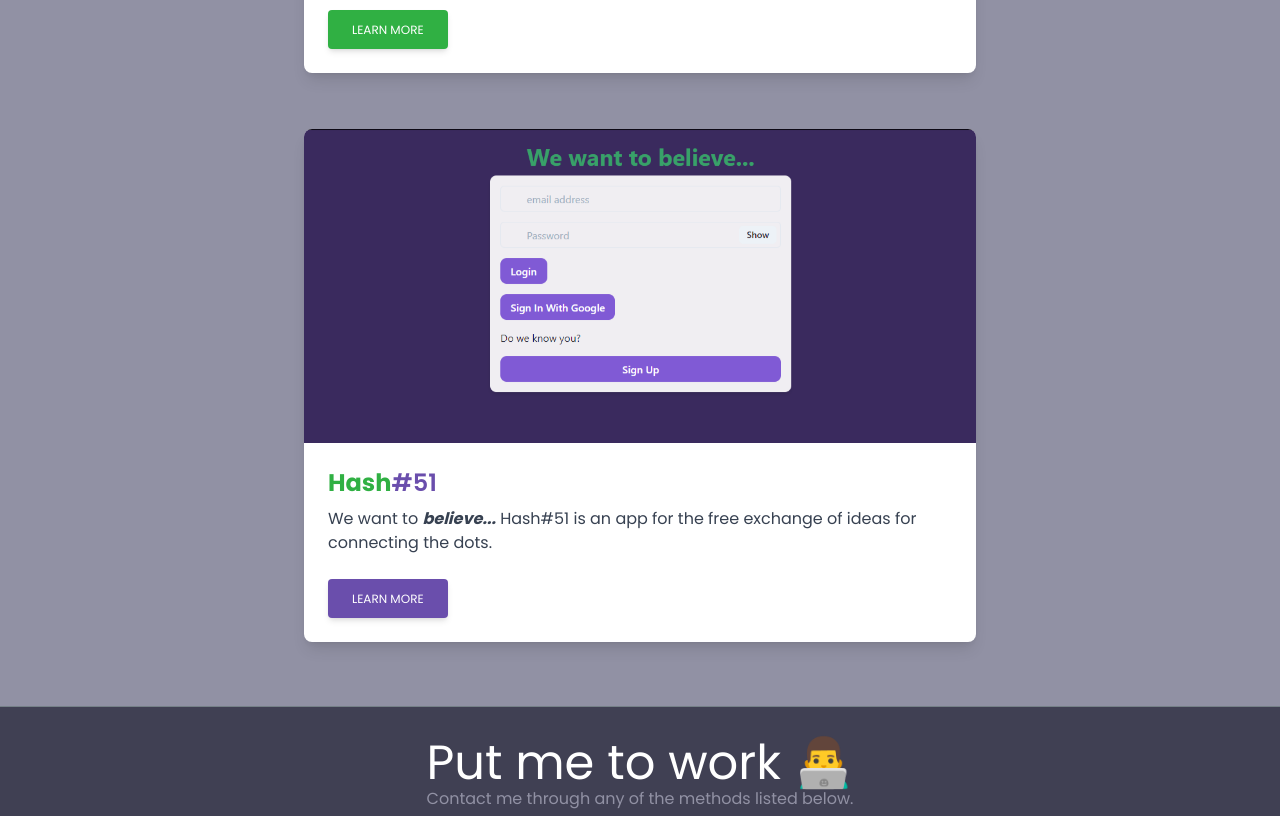
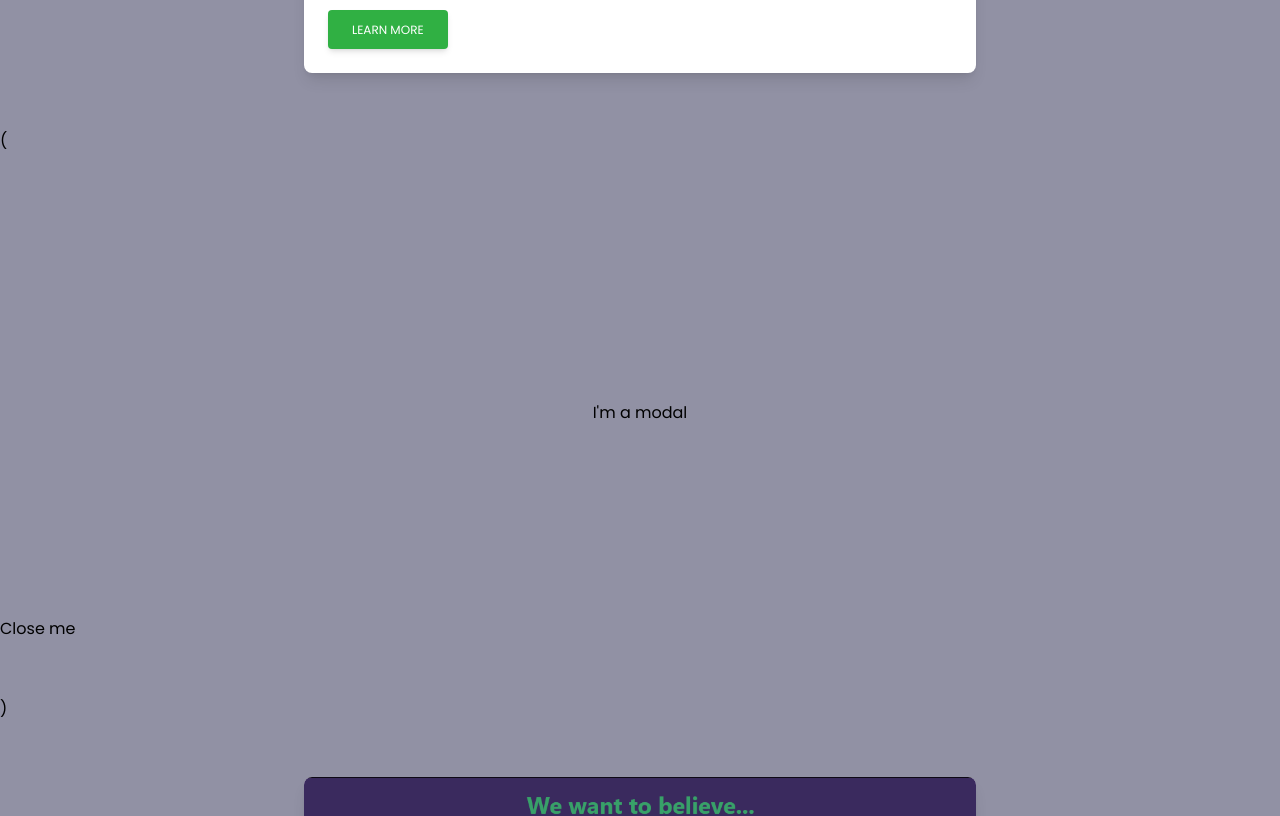
Before and after one commit to calebbbbs/portfolio, a React (Create React App) app in the folder frontend/: page / in a window 1280 px wide. Shown: the part 1440-2256 px from the top of the page. Built offline with nearby package versions, Linux system fonts and the light colour scheme.

Commit message:
modal on screen now to get it to close

```diff
--- a/frontend/src/components/Portfolio.jsx
+++ b/frontend/src/components/Portfolio.jsx
@@ -1,31 +1,42 @@
-import screenshot from '../assets/Screenshot (2).png'
-import screenshot2 from '../assets/Screenshot (3).png'
+import { useState } from "react";
+import screenshot from "../assets/Screenshot (2).png";
+import screenshot2 from "../assets/Screenshot (3).png";
+import Wavepool from "../modals/Wavepool.jsx";
 
 function Portfolio() {
+  const [modal, setModal] = useState(false);
+  const Toggle = () => {
+    if(modal === true){
+      setModal(false);
+    } else{
+      setModal(true);
+    }
+  };
+
   return (
     <>
-      <div className='bg-secondary box flex justify-between items-center w-auto dark:bg-[#171717] pt-3'>
-        <section className='w-full'>
-          <h1 className='dark:text-[#9a30cf] text-input text-center text-5xl underline-offset-4'>
+      <div className="bg-secondary box flex justify-between items-center w-auto dark:bg-[#171717] pt-3">
+        <section className="w-full">
+          <h1 className="dark:text-[#9a30cf] text-input text-center text-5xl underline-offset-4">
             Portfolio
           </h1>
-          <hr className='border-black dark:border-[#9a30cf]' />
+          <hr className="border-black dark:border-[#9a30cf]" />
 
-          <div className='flex flex-col justify-center py-16 gap-14'>
-            <div className='flex justify-center'>
-              <div className='rounded-lg shadow-lg bg-white dark:bg-[#758087] max-w-2xl'>
+          <div className="flex flex-col justify-center py-16 gap-14">
+            <div className="flex justify-center">
+              <div className="rounded-lg shadow-lg bg-white dark:bg-[#758087] max-w-2xl">
                 <a
-                  href='https://github.com/Wave-Pool/wavepool'
+                  href="https://github.com/Wave-Pool/wavepool"
                   onClick={() => {}}
                 >
-                  <img className='rounded-t-lg' src={screenshot} alt='' />
+                  <img className="rounded-t-lg" src={screenshot} alt="" />
                 </a>
-                <div className='p-6'>
-                  <h5 className='text-[#30B043] dark:brightness-125 dark:contrast-125 text-2xl font-medium mb-2'>
+                <div className="p-6">
+                  <h5 className="text-[#30B043] dark:brightness-125 dark:contrast-125 text-2xl font-medium mb-2">
                     <strong>Wavepool</strong>
                   </h5>
-                  <p className='text-gray-700 dark:text-white text-base mb-6'>
-                    <strong>Share music with your friends.</strong> <br />{' '}
+                  <p className="text-gray-700 dark:text-white text-base mb-6">
+                    <strong>Share music with your friends.</strong> <br />{" "}
                     <em>Know when they listen.</em> <br />
                     <br />
                     Wavepool is a spotify companion web application designed to
@@ -34,33 +45,41 @@ function Portfolio() {
                     queue, and let them know if you liked it!
                   </p>
                   <button
-                    type='button'
-                    className=' inline-block px-6 py-3 bg-[#30B043] text-white font-medium text-xs leading-tight uppercase rounded shadow-md hover:bg-[#30B043] hover:shadow-lg focus:bg-[#30B043] focus:shadow-lg focus:outline-none focus:ring-0 active:bg-[#29973a] active:shadow-lg transition duration-150 ease-in-out hover:animate-bounce'
+                    type="button"
+                    className=" inline-block px-6 py-3 bg-[#30B043] text-white font-medium text-xs leading-tight uppercase rounded shadow-md hover:bg-[#30B043] hover:shadow-lg focus:bg-[#30B043] focus:shadow-lg focus:outline-none focus:ring-0 active:bg-[#29973a] active:shadow-lg transition duration-150 ease-in-out hover:animate-bounce"
+                    onClick={() => Toggle()}
                   >
                     Learn More
                   </button>
                 </div>
+                {/* {<Wavepool show={modal} />} */}
               </div>
             </div>
-            <div className='flex justify-center'>
-              <div className='rounded-lg shadow-lg bg-white dark:bg-[#758087] max-w-2xl'>
+            {<Wavepool show={modal}/>}
+            <div className="flex justify-center">
+              <div className="rounded-lg shadow-lg bg-white dark:bg-[#758087] max-w-2xl">
                 <a
-                  href='https://github.com/SpaceExecs/Hash51'
+                  href="https://github.com/SpaceExecs/Hash51"
                   onClick={() => {}}
                 >
-                  <img className='rounded-t-lg' src={screenshot2} alt='' />
+                  <img className="rounded-t-lg" src={screenshot2} alt="" />
                 </a>
-                <div className='p-6'>
-                  <h5 className='text-[#30B043] dark:brightness-125 dark:contrast-125 text-2xl font-medium mb-2'>
-                    <strong>Hash</strong><span className='text-[#6a4eac] font-semibold'>#51</span>
+                <div className="p-6">
+                  <h5 className="text-[#30B043] dark:brightness-125 dark:contrast-125 text-2xl font-medium mb-2">
+                    <strong>Hash</strong>
+                    <span className="text-[#6a4eac] font-semibold">#51</span>
                   </h5>
-                  <p className='text-gray-700 dark:text-white text-base mb-6'>
-                    We want to <strong><em>believe...</em></strong> Hash#51 is an app for the free exchange
-                    of ideas for connecting the dots.
+                  <p className="text-gray-700 dark:text-white text-base mb-6">
+                    We want to{" "}
+                    <strong>
+                      <em>believe...</em>
+                    </strong>{" "}
+                    Hash#51 is an app for the free exchange of ideas for
+                    connecting the dots.
                   </p>
                   <button
-                    type='button'
-                    className=' inline-block px-6 py-3 bg-[#6a4eac] text-white font-medium text-xs leading-tight uppercase rounded shadow-md hover:bg-[#6a4eac] hover:shadow-lg focus:bg-[#6a4eac] focus:shadow-lg focus:outline-none focus:ring-0 active:bg-[#3a2a5e] active:shadow-lg transition duration-150 ease-in-out hover:animate-bounce'
+                    type="button"
+                    className=" inline-block px-6 py-3 bg-[#6a4eac] text-white font-medium text-xs leading-tight uppercase rounded shadow-md hover:bg-[#6a4eac] hover:shadow-lg focus:bg-[#6a4eac] focus:shadow-lg focus:outline-none focus:ring-0 active:bg-[#3a2a5e] active:shadow-lg transition duration-150 ease-in-out hover:animate-bounce"
                   >
                     Learn More
                   </button>
@@ -71,7 +90,7 @@ function Portfolio() {
         </section>
       </div>
     </>
-  )
+  );
 }
 
-export default Portfolio
+export default Portfolio;
--- /dev/null
+++ b/frontend/src/modals/Wavepool.jsx
@@ -0,0 +1,18 @@
+function Wavepool({ show }) {
+  return (
+    <>
+       (
+        <div className="box-content w-full h-full gb-gray-900 bg-opacity-80">
+          <div className="container mx-auto py-48 px-4 md:px-28 flex justify-center items-center">
+            <p>I'm a modal</p>
+          </div>
+          <button type="submit" className="close" onClick={!show}>
+            Close me
+          </button>
+        </div>
+      )
+    </>
+  );
+}
+
+export default Wavepool;
--- a/frontend/src/pages/Landing.jsx
+++ b/frontend/src/pages/Landing.jsx
@@ -1,6 +1,7 @@
 import Bio from '../components/Bio'
 import Portfolio from '../components/Portfolio'
 import { useState } from 'react'
+import Wavepool from '../modals/Wavepool';
 // import LittleRock from '../assets/untitled-1-2.jpg';
 // import Terminal from '../components/Terminal'
 // import ContactMe from './ContactMe'
```
Also changed, not shown: 1 other file (tests, documents, lock files or other folders).
